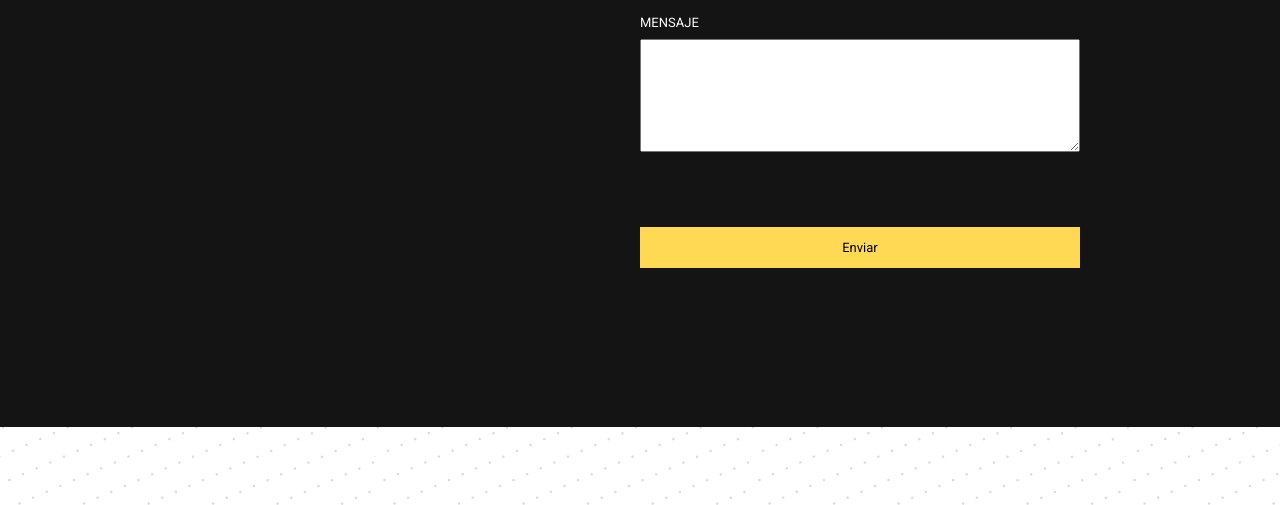
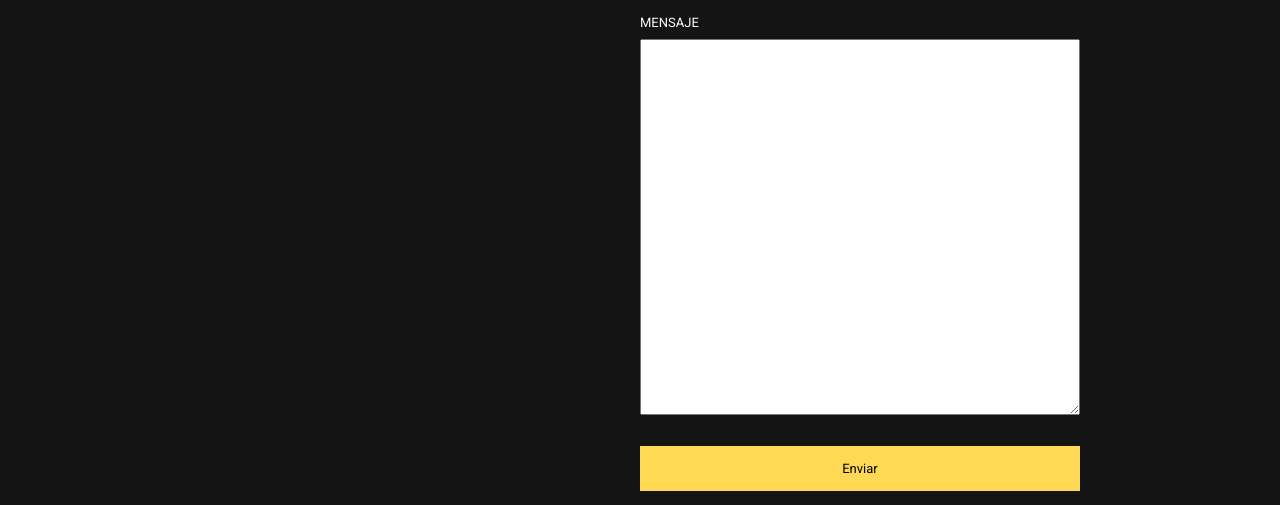
Before and after one commit to AxelRojas-hub/maquetado-desafio, a plain HTML site: page index.html in a window 1280 px wide. Shown: the part 2479-2984 px from the top of the page. Drawn offline with Linux system fonts and the light colour scheme.

Commit message:
Arreglado el boton y el textarea de la section contacto

```diff
--- a/style.css
+++ b/style.css
@@ -243,6 +243,7 @@ nav{
 }
 .button-section > button{
     width: 100%;
+    min-height: 45px;
     border: none;
     background-color: #FFD953;
     padding: 13px 30.98px;
@@ -266,7 +267,7 @@ nav{
         margin-right: 77px;
     }
     .form .textarea{
-        height: ;
+        height: 376px;
     }
 }
 .footer{
```
